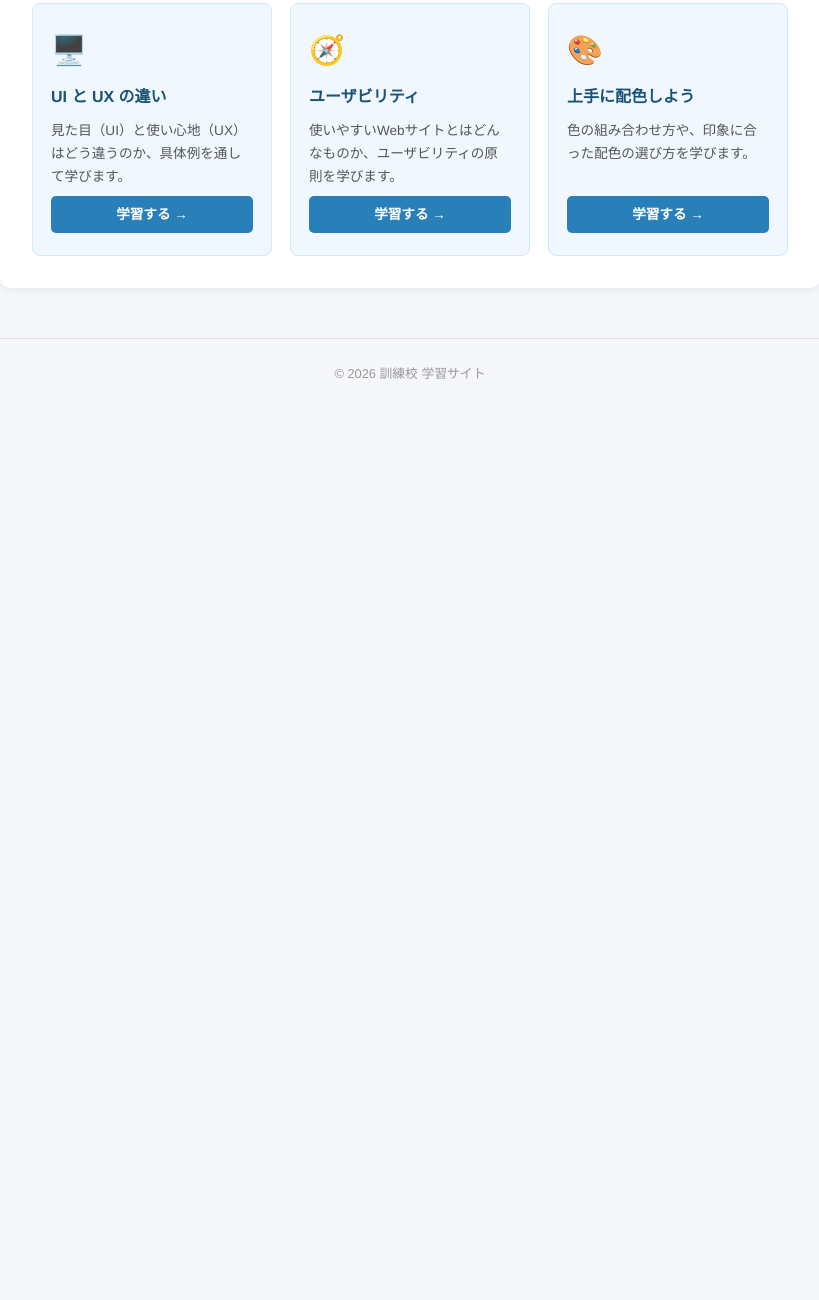
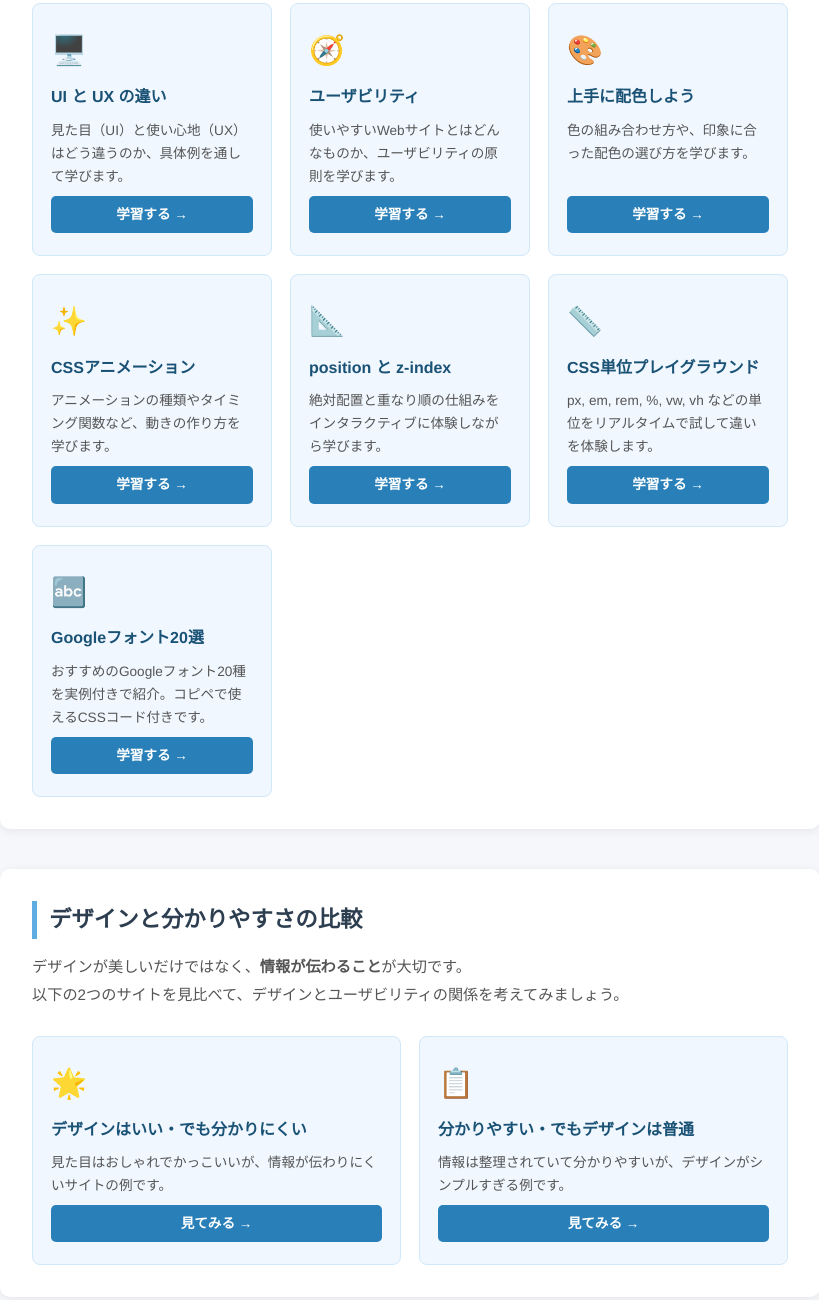
Before and after one commit to kunrenhtml/GT-, a plain HTML site: page index.html in a window 1280 px wide. Shown: the part 624-1924 px from the top of the page, without its empty margins (230-1049 px from the left). Before the commit the page ends 1033 px from the top, so only its background shows below. Drawn offline with Linux system fonts and the light colour scheme.

Commit message:
Add files via upload

```diff
--- a/index.html
+++ b/index.html
@@ -1,4 +1,4 @@
-<!DOCTYPE html>
+<!doctype html>
 <html lang="ja">
   <head>
     <meta charset="UTF-8" />
@@ -6,7 +6,13 @@
     <title>訓練校 学習サイト</title>
     <style>
       /* ===== リセット & ベース ===== */
-    *, *::before, *::after { box-sizing: border-box; margin: 0; padding: 0; }
+      *,
+      *::before,
+      *::after {
+        box-sizing: border-box;
+        margin: 0;
+        padding: 0;
+      }
 
       body {
         font-family: "Helvetica Neue", Arial, "Hiragino Kaku Gothic ProN", Meiryo, sans-serif;
@@ -15,7 +21,10 @@
         line-height: 1.7;
       }
 
-    a { text-decoration: none; color: inherit; }
+      a {
+        text-decoration: none;
+        color: inherit;
+      }
 
       /* ===== ヘッダー ===== */
       header {
@@ -88,7 +97,7 @@
         border-radius: 10px;
         padding: 32px;
         margin-bottom: 40px;
-      box-shadow: 0 2px 10px rgba(0,0,0,0.07);
+        box-shadow: 0 2px 10px rgba(0, 0, 0, 0.07);
       }
 
       .course-section h2 {
@@ -113,7 +122,9 @@
         border: 1px solid #d0e8f9;
         border-radius: 8px;
         padding: 22px 18px;
-      transition: transform 0.2s, box-shadow 0.2s;
+        transition:
+          transform 0.2s,
+          box-shadow 0.2s;
         display: flex;
         flex-direction: column;
         gap: 8px;
@@ -121,7 +132,7 @@
 
       .card:hover {
         transform: translateY(-4px);
-      box-shadow: 0 6px 18px rgba(41,128,185,0.15);
+        box-shadow: 0 6px 18px rgba(41, 128, 185, 0.15);
       }
 
       .card .card-icon {
@@ -168,31 +179,30 @@
     </style>
   </head>
   <body>
-
     <header>
       <div class="logo">訓練校 <span>学習サイト</span></div>
     </header>
 
     <div class="hero">
       <h1>ようこそ、学習サイトへ</h1>
-    <p>このサイトでは、各コースの学習資料をまとめています。<br>学びたいコースを選んで、ページを開いてみましょう。</p>
+      <p>
+        このサイトでは、各コースの学習資料をまとめています。<br />学びたいコースを選んで、ページを開いてみましょう。
+      </p>
     </div>
 
     <main>
-
       <!-- Webデザインコース -->
       <section class="course-section">
         <div class="section-title">Webデザインコース</div>
         <p class="section-desc">
           Webデザインは、見た目の美しさだけでなく、<strong>使いやすさ</strong>や<strong>ユーザーの体験</strong>を考えることが大切です。
-        このコースでは、デザインの基本的な考え方から、実際の配色の技術までを学びます。<br>
+          このコースでは、デザインの基本的な考え方から、実際の配色の技術までを学びます。<br />
           以下の3つのトピックから、学習を進めてみましょう。
         </p>
 
         <h2>学習トピック一覧</h2>
 
         <div class="card-grid">
-
           <div class="card">
             <div class="card-icon">🖥️</div>
             <div class="card-title">UI と UX の違い</div>
@@ -214,20 +224,66 @@
           <div class="card">
             <div class="card-icon">🎨</div>
             <div class="card-title">上手に配色しよう</div>
-          <div class="card-body">
-            色の組み合わせ方や、印象に合った配色の選び方を学びます。
-          </div>
+            <div class="card-body">色の組み合わせ方や、印象に合った配色の選び方を学びます。</div>
             <a class="card-link" href="web_Design/3の８上手に配色しよう.html">学習する →</a>
           </div>
 
+          <div class="card">
+            <div class="card-icon">✨</div>
+            <div class="card-title">CSSアニメーション</div>
+            <div class="card-body">アニメーションの種類やタイミング関数など、動きの作り方を学びます。</div>
+            <a class="card-link" href="web_Design/anime.html">学習する →</a>
+          </div>
+
+          <div class="card">
+            <div class="card-icon">📐</div>
+            <div class="card-title">position と z-index</div>
+            <div class="card-body">絶対配置と重なり順の仕組みをインタラクティブに体験しながら学びます。</div>
+            <a class="card-link" href="web_Design/zindexAndRerathibu.html">学習する →</a>
+          </div>
+
+          <div class="card">
+            <div class="card-icon">📏</div>
+            <div class="card-title">CSS単位プレイグラウンド</div>
+            <div class="card-body">px, em, rem, %, vw, vh などの単位をリアルタイムで試して違いを体験します。</div>
+            <a class="card-link" href="web_Design/css-units.html">学習する →</a>
+          </div>
+
+          <div class="card">
+            <div class="card-icon">🔤</div>
+            <div class="card-title">Googleフォント20選</div>
+            <div class="card-body">おすすめのGoogleフォント20種を実例付きで紹介。コピペで使えるCSSコード付きです。</div>
+            <a class="card-link" href="web_Design/google-fonts.html">学習する →</a>
+          </div>
         </div>
       </section>
 
+      <!-- サイト比較セクション -->
+      <section class="course-section">
+        <div class="section-title">デザインと分かりやすさの比較</div>
+        <p class="section-desc">
+          デザインが美しいだけではなく、<strong>情報が伝わること</strong>が大切です。<br />
+          以下の2つのサイトを見比べて、デザインとユーザビリティの関係を考えてみましょう。
+        </p>
+
+        <div class="card-grid">
+          <div class="card">
+            <div class="card-icon">🌟</div>
+            <div class="card-title">デザインはいい・でも分かりにくい</div>
+            <div class="card-body">見た目はおしゃれでかっこいいが、情報が伝わりにくいサイトの例です。</div>
+            <a class="card-link" href="web_Design/g-and-t-school/index.html">見てみる →</a>
+          </div>
+
+          <div class="card">
+            <div class="card-icon">📋</div>
+            <div class="card-title">分かりやすい・でもデザインは普通</div>
+            <div class="card-body">情報は整理されていて分かりやすいが、デザインがシンプルすぎる例です。</div>
+            <a class="card-link" href="web_Design/gt-bad-example/index.html">見てみる →</a>
+          </div>
+        </div>
+      </section>
     </main>
 
-  <footer>
-    &copy; 2026 訓練校 学習サイト
-  </footer>
-
+    <footer>&copy; 2026 訓練校 学習サイト</footer>
   </body>
 </html>
```
Lines whose indentation alone changed are shown as unchanged.
